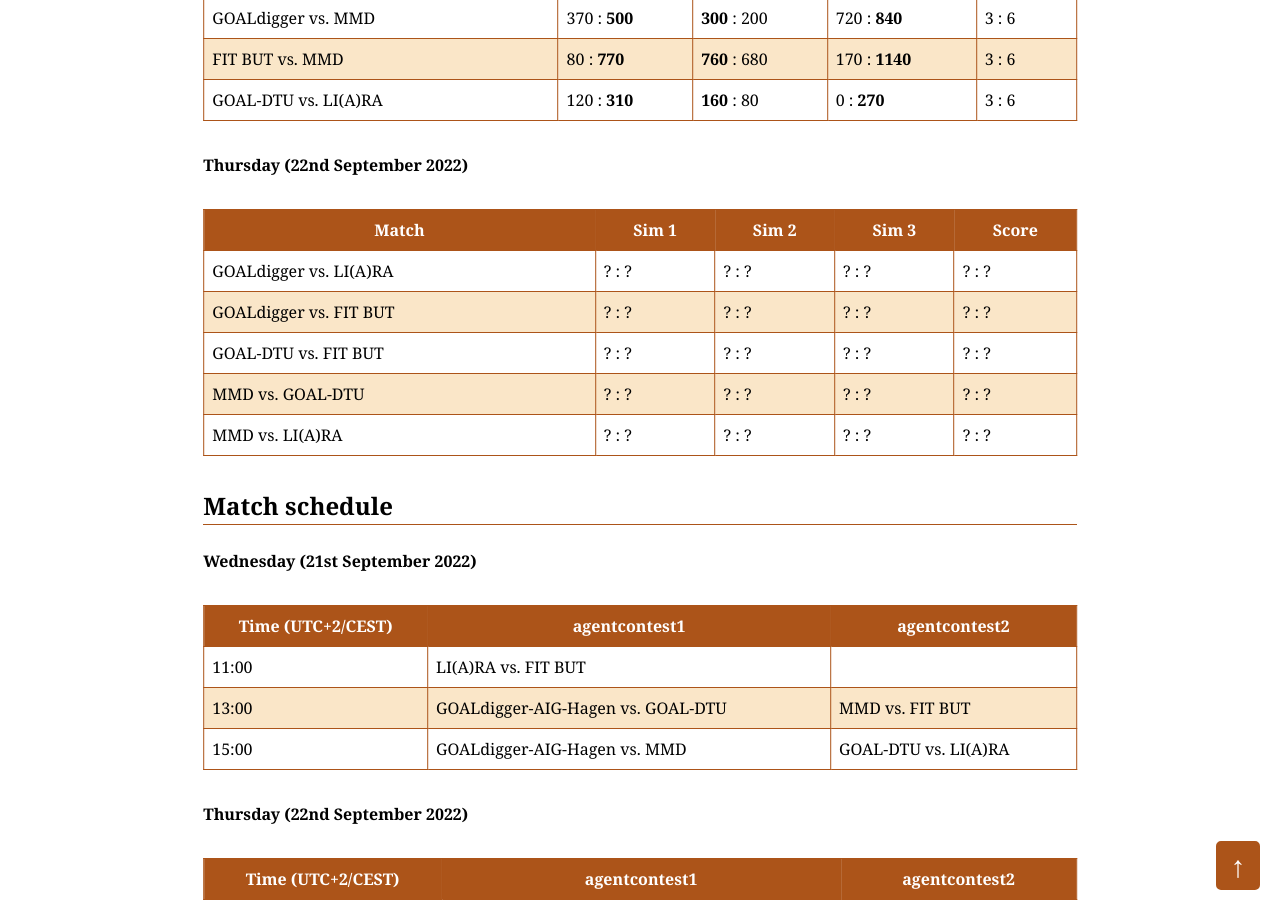
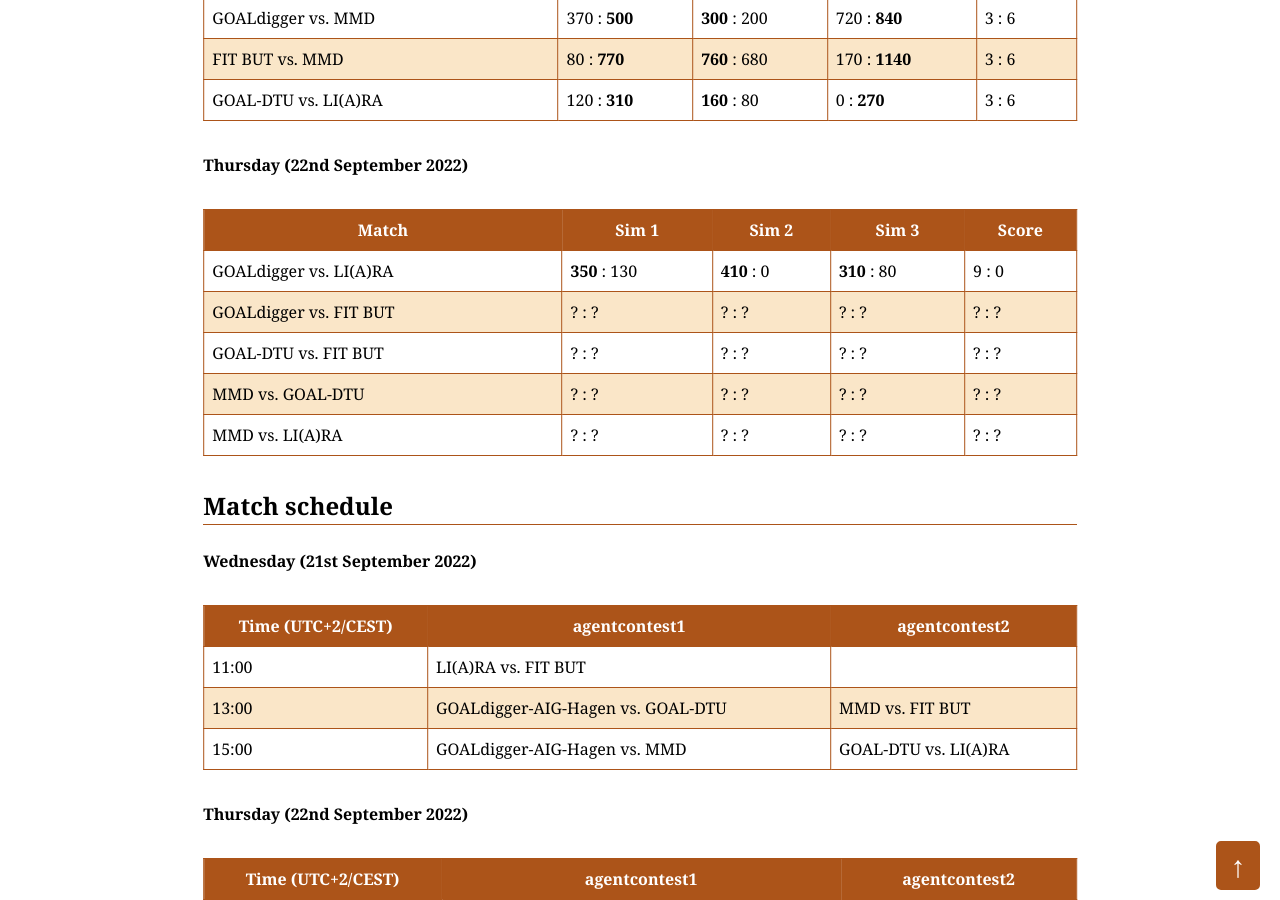
Before and after one commit to agentcontest/agentcontest.github.io, a Jekyll site: the page built from 2022/index.md, in a window 1280 px wide and 900 px high, scrolled down 1678 px. Built offline with Jekyll 4.4.1, drawn with Linux system fonts in a browser that asks for light colours.

Commit message:
update results

```diff
--- a/2022/index.md
+++ b/2022/index.md
@@ -48,7 +48,7 @@ GOAL-DTU vs. LI(A)RA | 120&nbsp;:&nbsp;**310** | **160**&nbsp;:&nbsp;80 | 0&nbsp
 
 Match | Sim 1 | Sim 2 | Sim 3 | Score
 --- | --- | --- | --- | ---
-GOALdigger vs. LI(A)RA | ?&nbsp;:&nbsp;? | ?&nbsp;:&nbsp;? | ?&nbsp;:&nbsp;? | ?&nbsp;:&nbsp;? |
+GOALdigger vs. LI(A)RA | **350**&nbsp;:&nbsp;130 | **410**&nbsp;:&nbsp;0 | **310**&nbsp;:&nbsp;80 | 9&nbsp;:&nbsp;0 |
 GOALdigger vs. FIT BUT | ?&nbsp;:&nbsp;? | ?&nbsp;:&nbsp;? | ?&nbsp;:&nbsp;? | ?&nbsp;:&nbsp;? |
 GOAL-DTU vs. FIT BUT | ?&nbsp;:&nbsp;? | ?&nbsp;:&nbsp;? | ?&nbsp;:&nbsp;? | ?&nbsp;:&nbsp;? |
 MMD vs. GOAL-DTU | ?&nbsp;:&nbsp;? | ?&nbsp;:&nbsp;? | ?&nbsp;:&nbsp;? | ?&nbsp;:&nbsp;? |
```
